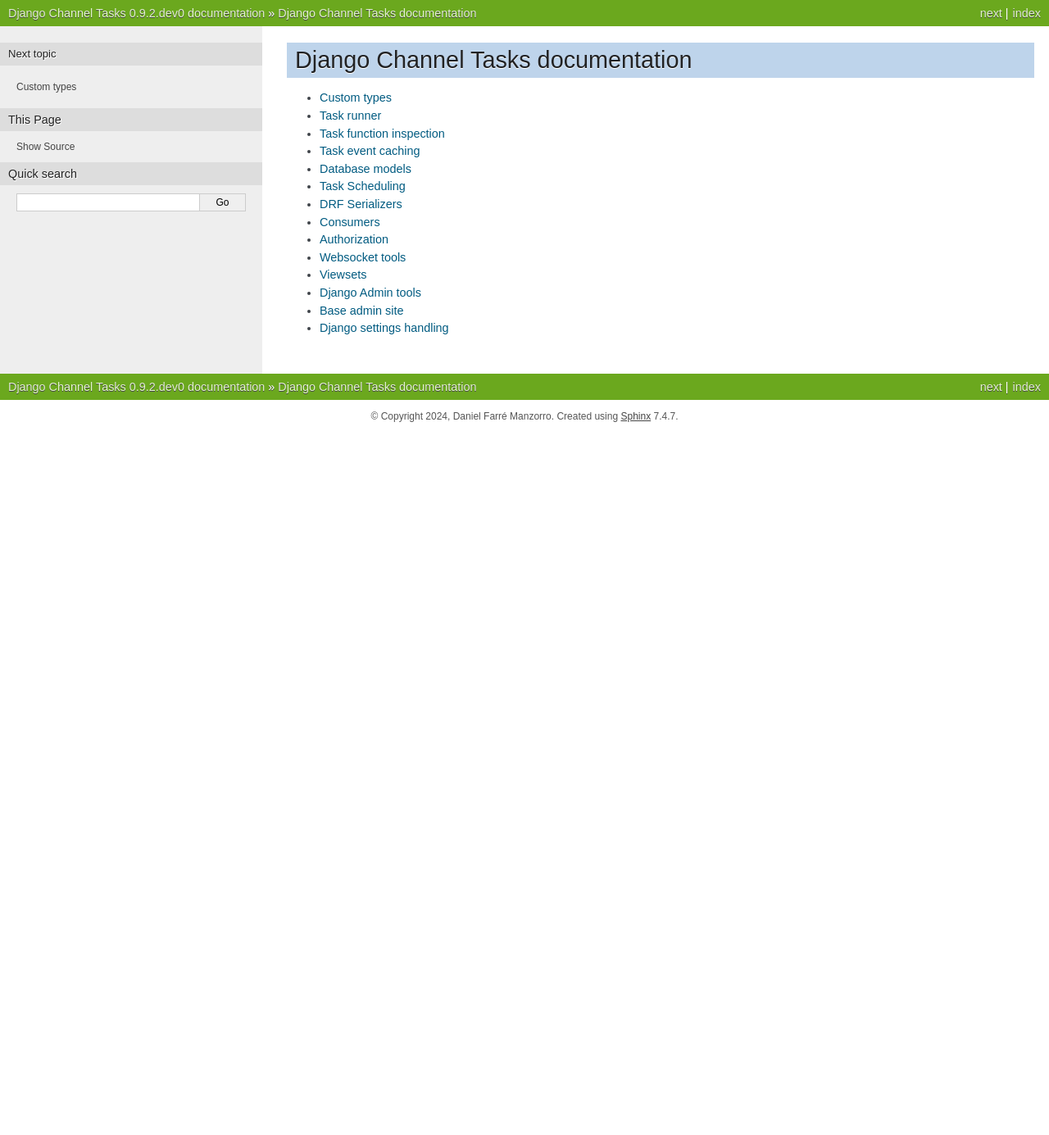
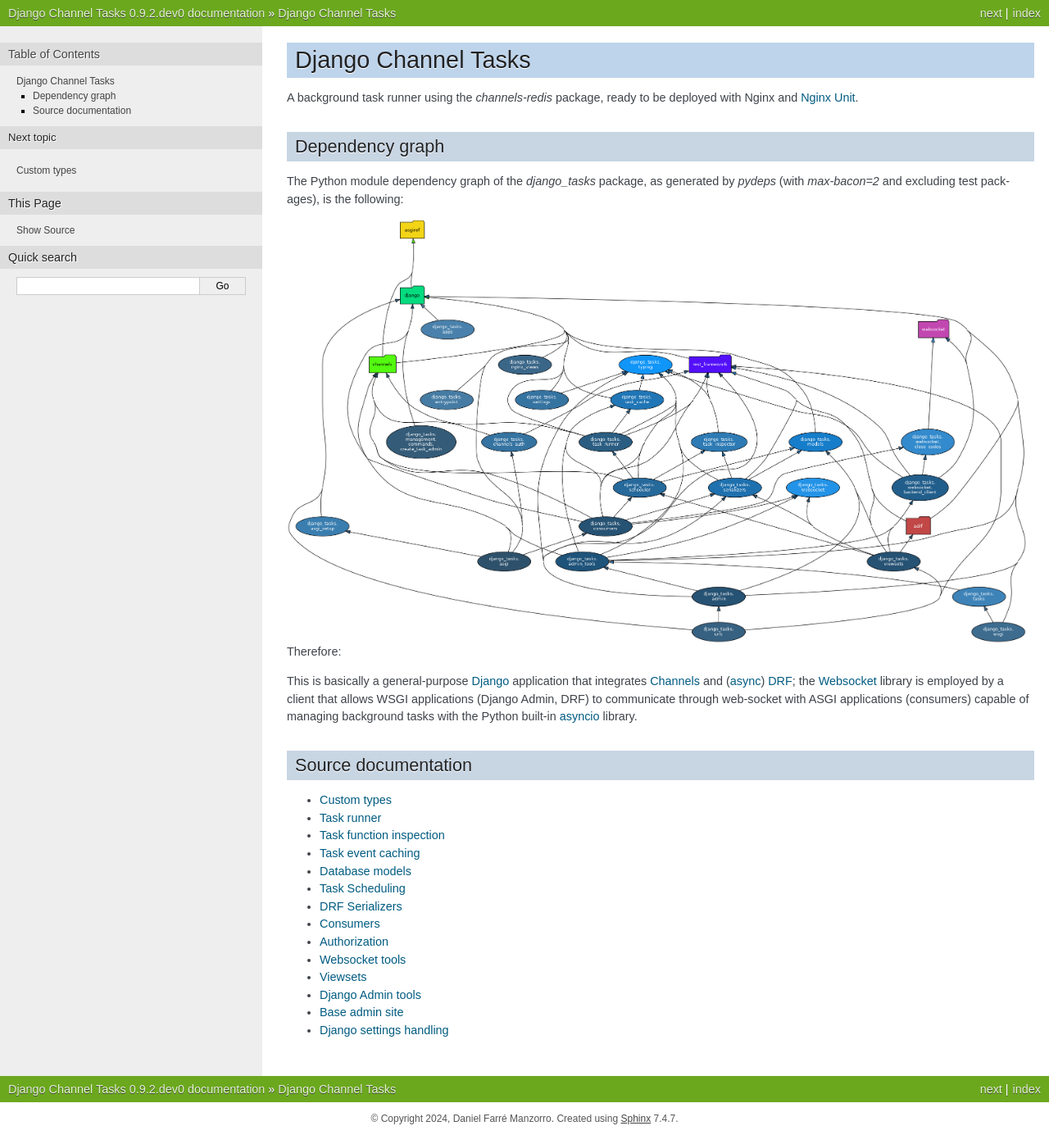
Before and after one commit to dfarre/django-channel-tasks, a Sphinx documentation site: the page built from sphinx/source/index.rst, in a window 1280 px wide. Shown: the whole page at 82% size. Built offline with Sphinx 7.4.7, drawn with Linux system fonts in a browser that asks for light colours; before the commit the page ends 900 px from its top, so only the background shows below that.

Commit message:
Implement dynamic pydeps graph into documentation

```diff
--- a/sphinx/source/index.rst
+++ b/sphinx/source/index.rst
@@ -1,5 +1,27 @@
-Django Channel Tasks documentation
-==================================
+Django Channel Tasks
+====================
+A background task runner using the `channels-redis` package, ready to be deployed with Nginx and `Nginx Unit <https://unit.nginx.org/howto/djangochannels/>`_.
+
+
+Dependency graph
+^^^^^^^^^^^^^^^^
+The Python module dependency graph of the `django_tasks` package, as generated by `pydeps` (with `max-bacon=2` and excluding test packages), is the following:
+
+.. image:: images/pydeps.png
+   :width: 99 %
+   :align: left
+   :alt: Pydeps graph
+
+Therefore:
+
+This is basically a general-purpose `Django <https://www.djangoproject.com/>`_ application that integrates `Channels <https://channels.readthedocs.io/en/latest/>`_ and
+(`async <https://pypi.org/project/adrf/>`_) `DRF <https://www.django-rest-framework.org/>`_; the `Websocket <https://pypi.org/project/websocket-client/>`_ library is employed by a
+client that allows WSGI applications (Django Admin, DRF) to communicate through web-socket with ASGI applications (consumers) capable of managing background tasks with the Python
+built-in `asyncio <https://docs.python.org/3.11/library/asyncio.html>`_ library.
+
+
+Source documentation
+^^^^^^^^^^^^^^^^^^^^
 
 .. toctree::
    :maxdepth: 2
```
Also changed, not shown: sphinx/source/images/pydeps.png (added), 2 other files.
